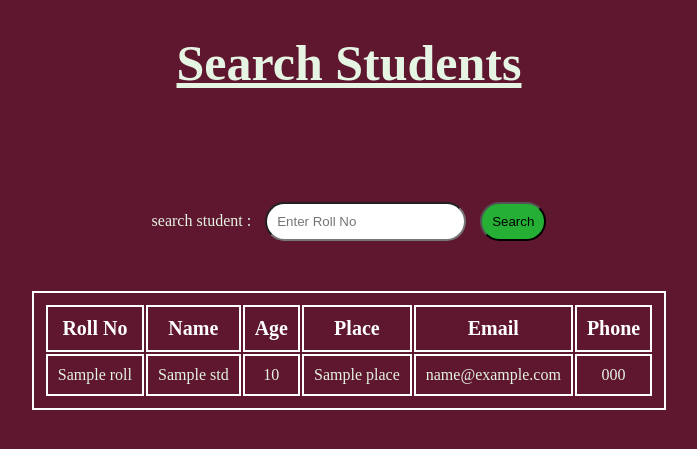
After one commit to agnaey/project1, a Django app: template student/template/search.html in a window 1280 px wide. The commit adds this page. Shown: the top 449 px of the page, without its empty margins (291-988 px from the left). Run offline with Django 3.2, Linux system fonts and the light colour scheme; the template is opened without the code that fills it: most values are stand-ins (such as "Sample title", 1, 10 or a date in 2020).

```diff
--- a/student/app/urls.py
+++ b/student/app/urls.py
@@ -6,6 +6,7 @@ urlpatterns = [
     path('add',views.add_std),
     path('view',views.view_std),
     path('update/',views.update_std),
-    path('edit/<roll>/',views.edit_std),
-    path('delete/<roll>/',views.delete_std),
+    path('edit/<roll>',views.edit_std),
+    path('delete/<roll>',views.delete_std),
+    # path('search/<roll>',views.search_std),
 ]
--- a/student/app/views.py
+++ b/student/app/views.py
@@ -54,3 +54,9 @@ def delete_std(request,roll):
         if i['roll']==roll:
             std.remove(i)
     return redirect(update_std)
+
+# def search_std(request,roll):
+#     for i in std:
+#         if i['roll']==roll:
+#             std=i
+#             return render(request,'search.html',{'std':std})
--- a/student/template/add.html
+++ b/student/template/add.html
@@ -11,13 +11,13 @@
     <style>
 body{
     background-color: #5e172f;
-    color: #092246;
+    color: #f5f7fa;
     text-align: center;
     font-weight: bold;
     font-size: 20px;
     }
 h1{
-    color: #422e7a;
+    color: #f6f6f8;
     text-decoration: underline;
 }
 #add{
--- a/student/template/index.html
+++ b/student/template/index.html
@@ -49,9 +49,9 @@ table,th{
         <tr>
             <th><a id="a" href="update">Update & Delete students</a><br></th>
         </tr>
-        <tr>
+        <!-- <tr>
             <th><a id="a" href="search">Search students</a><br></th>
-        </tr>
+        </tr> -->
 
     </table>
 
--- /dev/null
+++ b/student/template/search.html
@@ -0,0 +1,88 @@
+<!DOCTYPE html>
+<html lang="en">
+<head>
+    <meta charset="UTF-8">
+    <meta name="viewport" content="width=device-width, initial-scale=1.0">
+    <title>Document</title>
+    <style>
+        body{
+            background-color: #5e172f;
+            color: #E5F4E3;
+            text-align: center;
+        }
+        table{
+            margin-left: auto;
+            margin-right: auto;
+            margin-top: 50px;
+        }
+        h1{
+            font-size: 50px;
+            text-align: center;
+            text-decoration: underline;
+            margin-bottom: 80px;
+        }
+        table,th,td{
+            border: 2px solid rgb(255, 255, 255);
+            padding: 10px ;
+            justify-content: center;
+        }
+        th{
+            color: rgb(255, 255, 255);
+            font-size: 20px;
+            font-weight: bolder;
+        }
+        #search_box{
+    padding: 10px;
+    border-radius: 20px;
+    margin-top: 30px;
+    margin-left: 10px;
+    }
+    #search{
+        padding: 10px;
+        border-radius: 20px;
+        margin-top: 30px;
+        margin-left: 10px;
+        background-color: rgb(37, 176, 53);
+
+    }
+    #search:hover{
+        background-color: #347111;
+        color: #E5F4E3;
+    }
+
+    </style>
+</head>
+<body>
+    <h1>Search Students</h1>
+
+    <form action="search" method="post">
+        {% csrf_token %}
+       search student : <input type="text" placeholder="Enter Roll No"  name="search" id="search_box" >
+       <button id="search">Search</button>
+    </form>
+
+    <table>
+        <tr>
+            <th>Roll No</th>
+            <th>Name</th>
+            <th>Age</th>
+            <th>Place</th>
+            <th>Email</th>
+            <th>Phone</th>
+        </tr>
+        {% for std in data %}
+        <tr>
+            <td>{{std.roll}}</td>
+            <td>{{std.name}}</td>
+            <td>{{std.age}}</td>
+            <td>{{std.place}}</td>
+            <td>{{std.email}}</td>
+            <td>{{std.phone}}</td>
+
+        </tr>
+        {% endfor %}
+
+    </table>
+
+</body>
+</html>
--- a/student/template/view.html
+++ b/student/template/view.html
@@ -19,17 +19,17 @@
         margin-top: 50px;
     }
     table,th,td{
-        border: 2px solid rgb(19, 55, 86);
+        border: 2px solid rgb(246, 247, 247);
         padding: 10px ;
         justify-content: center;
     }
     th{
-        color: rgb(15, 32, 71);
+        color: rgb(253, 254, 255);
         font-size: 20px;
         font-weight: bolder;
     }
     td{
-        color: rgb(4, 32, 55);
+        color: rgb(251, 252, 253);
     }
     .btn{
         margin-right: 440px;
```
Also changed, not shown: student/template/update.html (+6 -6 lines).
